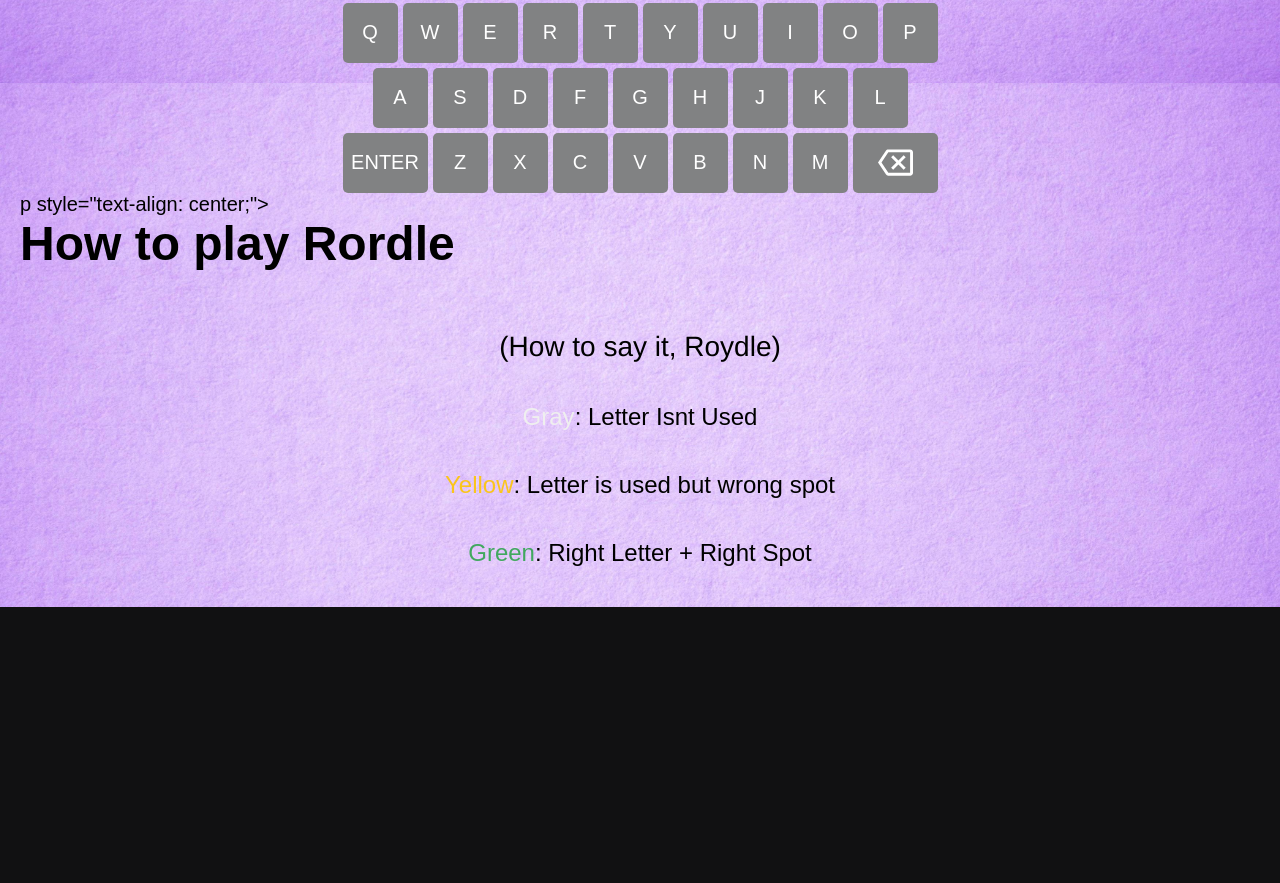
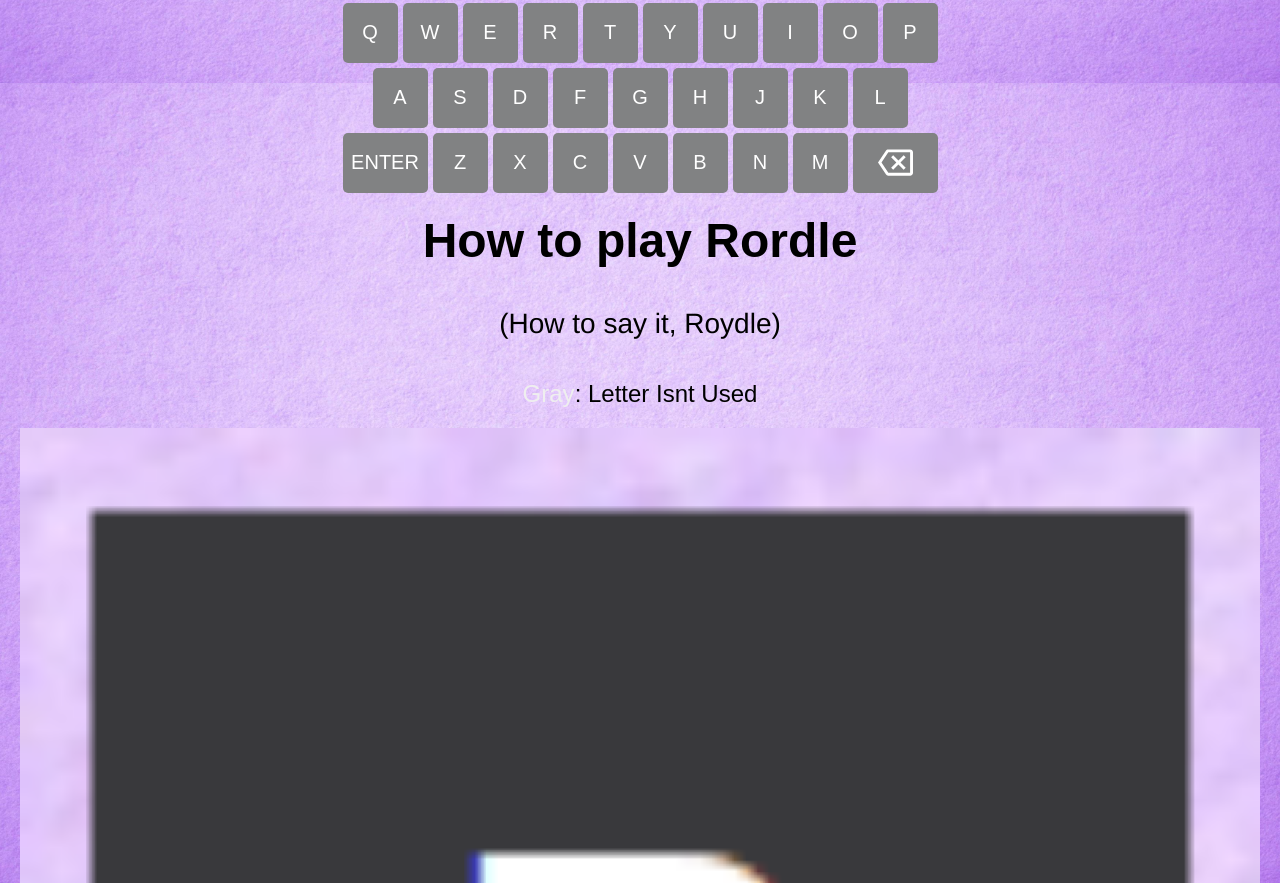
Before and after one commit to WebDevSimplified/wordle-clone, a plain HTML site: page index.html in a window 1280 px wide. Shown: the part 717-1600 px from the top of the page. Before the commit the page ends 1324 px from the top, so only its background shows below. Drawn offline with Linux system fonts and the light colour scheme.

Commit message:
Update index.html

```diff
--- a/index.html
+++ b/index.html
@@ -91,13 +91,13 @@ body {
       </svg>
     </button>
   </div>
-  p style="text-align: center;"><span style="font-family: Helvetica; font-size: 48px;"><strong>How to play Rordle</strong></span></p>
+  <p style="text-align: center;"><span style="font-family: Helvetica; font-size: 48px;"><strong>How to play Rordle</strong></span></p>
 <p style="text-align: center;"><span style="font-family: Helvetica; font-size: 28px;">(How to say it, Roydle)</span></p>
 <p style="text-align: center;"><span style="font-family: Helvetica;"><span style="font-size: 24px; color: rgb(239, 239, 239);">Gray</span><span style="font-size: 24px;">: Letter Isnt Used</span></span></p>
-  <link rel="icon" href="image_2022-03-16_213340.png">
+  <img src="image_2022-03-16_213340.png">
 <p style="text-align: center;"><span style="font-family: Helvetica;"><span style="font-size: 24px; color: rgb(250, 197, 28);">Yellow</span><span style="font-size: 24px;">: Letter is used but wrong spot</span></span></p>
-  <link rel="icon" href="image_2022-03-16_213411.png">
+  <img src="image_2022-03-16_213411.png">
 <p style="text-align: center;"><span style="font-family: Helvetica;"><span style="font-size: 24px; color: rgb(65, 168, 95);">Green</span><span style="font-size: 24px;">: Right Letter + Right Spot</span></span></p>
-  <link rel="icon" href="image_2022-03-16_213429.png">
+  <img src="image_2022-03-16_213429.png">
 </body>
 </html>
```
